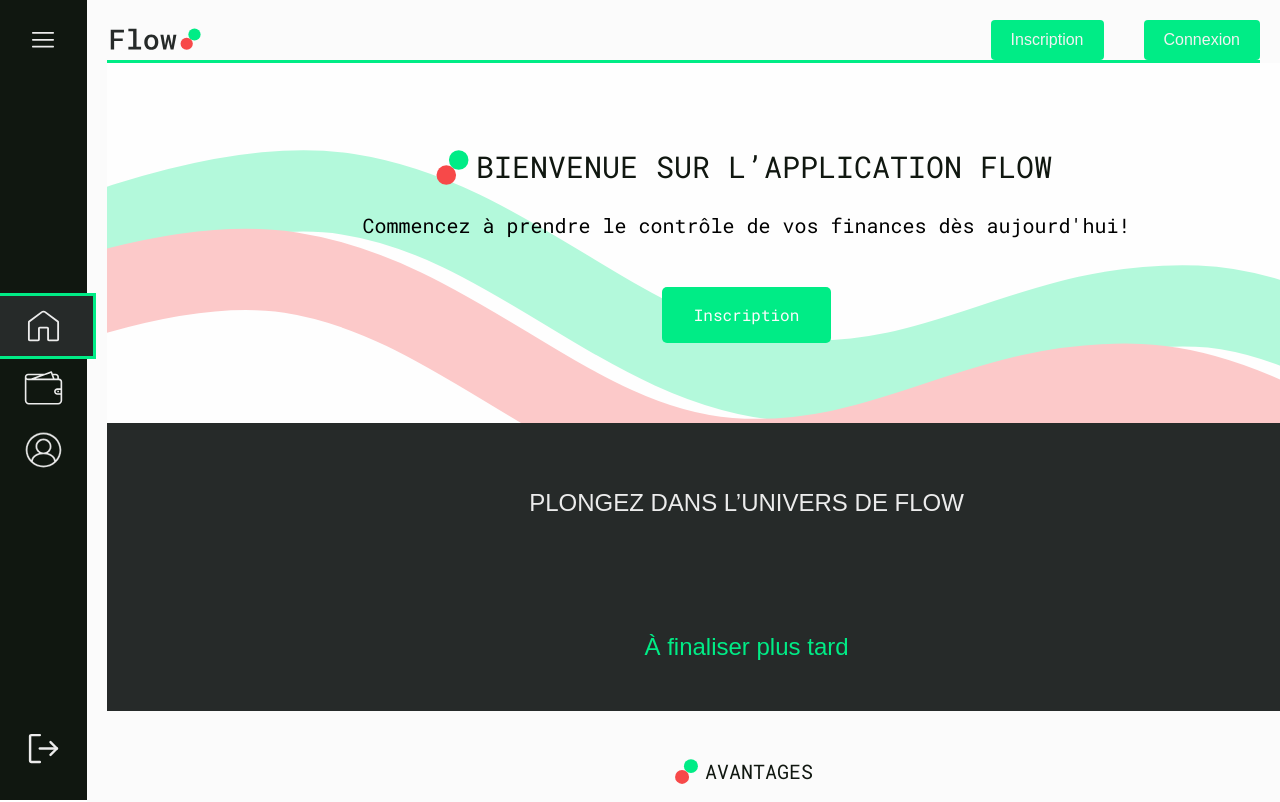
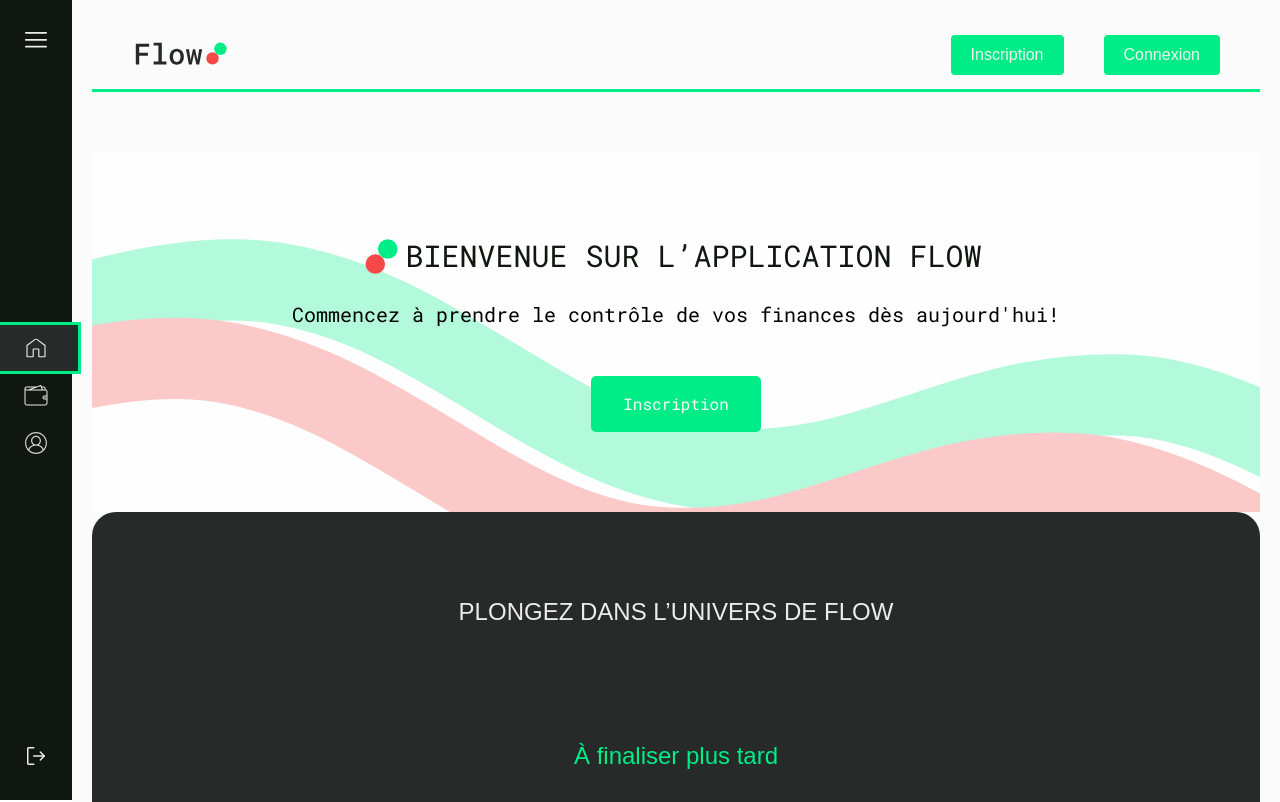
Before and after one commit to Big-pun/projet-synthese, a Vue app: page /accueil in a window 1280 px wide. Shown: the top 802 px of the page. Built offline with nearby package versions, Linux system fonts and the light colour scheme.

Commit message:
Adjustments to the homepage, margin, button, and class

```diff
--- a/package.json
+++ b/package.json
@@ -13,12 +13,11 @@
   "dependencies": {
     "@fortawesome/fontawesome-free": "^6.7.2",
     "@tailwindcss/vite": "^4.0.9",
-
     "@vuelidate/core": "^2.0.3",
     "@vuelidate/validators": "^2.0.4",
     "axios": "^1.8.2",
     "pinia": "^3.0.1",
-    "sweetalert2": "^11.17.2",
+    "sweetalert2": "^11.6.13",
     "tailwindcss": "^4.0.9",
     "vue": "^3.5.13",
     "vue-router": "^4.5.0",
--- a/src/assets/styles/main.css
+++ b/src/assets/styles/main.css
@@ -1,13 +1,3 @@
-* {
-    margin: 0;
-}
-
-main {
-    width: 100vw;
-    min-height: 100vh;
-  }
-
-
 @import "tailwindcss";
 
 @theme {
--- a/src/components/general/Footer.vue
+++ b/src/components/general/Footer.vue
@@ -6,16 +6,8 @@ export default {
 
 <template scoped>
 
-  <div class="w-screen border-accent1 mt-16 border-2"></div>
+  <footer class="flex items-center justify-between w-full max-w-1400px my-0 mx-auto border-t-3 border-accent1 mt-15">
 
-  <div class="flex w-screen justify-center">
-    <footer class="m-auto w-7xl">
-      <!-- Container -->
-
-      <div class="flex flex-col item-center">
-        <!-- Component -->
-
-        <!--VOIR SI ON L'A MET PARTOUT OU NON-->
         <div class="flex flex-col justify-center items-center md:flex-row md:justify-between py-5 w-full">
         <!-- LOGO -->
           <img
@@ -112,9 +104,7 @@ export default {
             </div>
           </div>
         </div>
-      </div>
-    </footer>
-  </div>
+  </footer>
 </template>
 
 <style scoped>
--- a/src/components/general/Header.vue
+++ b/src/components/general/Header.vue
@@ -40,4 +40,5 @@ const showSignup = ref(false);
 const showLogin = ref(false);
 </script>
 
-<style scoped></style>
+<style scoped>
+</style>
--- a/src/components/home/HomeCallToAction.vue
+++ b/src/components/home/HomeCallToAction.vue
@@ -2,21 +2,41 @@
 </script>
 
 <template scoped>
-  <div class="flex w-screen justify-center">
-    <section class="m-auto w-full">
-      <div class="bg-gray py-20">
+    <section class="lex items-center justify-between w-full max-w-1400px my-0 mx-auto">
+      <div class="flex flex-col justify-center items-center p-15 w-full bg-gray rounded-3xl">
         <div class="flex flex-col items-center justify-center">
-          <img src="@/assets/img/logoNom-White.svg" alt="Flow icon" class="w-[120px] pb-8 sm:pb-0 hover:animate-spin" > <!--Je me suis amusé ;), c'est peut-être trop-->
-          <h2 class="text-dark-gray py-8 text-4xl/normal text-center uppercase">Prêt(e) à rejoindre Flow et gérer<br> ton budget en quelques clics?</h2>
+          <img src="@/assets/img/logoNom-White.svg" alt="Flow icon" class="w-[120px] pb-8 sm:pb-0" > <!--Je me suis amusé ;), c'est peut-être trop-->
+          <h2 class="text-dark-gray py-8 text-4xl/normal text-center uppercase">Prêt(e) à rejoindre Flow et gérer ton budget en quelques clics?</h2>
         </div>
         <!--À VOIR SI ON REMPLACE LA CLASS DE P PAR UNE CLASS DANS LE THEME-->
         <p class="text-center text-base text-white">Inscris toi des maintenant et profite de l’ensemble de l’application gratuitement</p>
         <div class="flex justify-center pt-12">
-          <a class="font-(family-name:--font-roboto) text-center text-white bg-accent1 py-4 px-8 rounded-[5px]">Inscription</a>
+          <button  @click="showSignup = true" class="font-(family-name:--font-roboto) text-center text-white bg-accent1 hover:bg-hover py-4 px-8 rounded-[5px]">Inscription</button>
         </div>
       </div>
     </section>
-  </div>
+
+     <!-- Modale pour l'Inscription -->
+  <Modal :isOpen="showSignup" @close="showSignup = false">
+    <SubscriptionForm @closeModal="showSignup = false" />
+  </Modal>
+
+  <!-- Modale pour la Connexion -->
+  <Modal :isOpen="showLogin" @close="showLogin = false">
+    <ConnexionForm @closeModal="showLogin = false" />
+  </Modal>
 </template>
 
+<script setup>
+  import { ref } from "vue";
+  import Modal from "@/components/general/Modal.vue";
+  import SubscriptionForm from "@/components/connexion/SubscriptionForm.vue";
+  import ConnexionForm from "@/components/connexion/ConnexionForm.vue";
+
+  // États pour gérer l'affichage des modales
+  const showSignup = ref(false);
+  const showLogin = ref(false);
+</script>
+
+
 <style></style>
--- a/src/components/home/HomeFeatures.vue
+++ b/src/components/home/HomeFeatures.vue
@@ -1,7 +1,7 @@
 <script>
 </script>
 
-<template scoped> <!--ATTENTION LES FONTES NE CORRESPONT PAS À LA MAQUETTE, AJUSTEMENT REQUIS POUR LE H4-->
+<template scoped>
  <div class="flex justify-center">
 
   <section class="m-auto md:w-[50%] w-[90%] pt-10">
--- a/src/components/home/HomeHero.vue
+++ b/src/components/home/HomeHero.vue
@@ -1,22 +1,56 @@
-<script setup>
-</script>
+<template scoped>
 
-<template scoped>
-  <div class="flex w-screen justify-center">
-    <section class="m-auto w-full">
+<section class="flex items-center w-full max-w-1400px my-0 mx-auto mt-15">
+  <div class="flex flex-col w-full">
       <div class="bg-[url(@/assets/img/Swirls.svg)] bg-no-repeat bg-cover bg-center py-20">
         <div class="flex flex-col sm:flex-row items-center justify-center pb-5">
-          <img src="@/assets/img/logo.svg" alt="Flow icon" class="w-[35px] pb-8 sm:pb-0 hover:animate-spin" > <!--Je me suis amusé ;), c'est peut-être trop-->
-          <h1 class="text-black p-[6px] text-center uppercase">Bienvenue sur l’application flow</h1>
+          <img
+            src="@/assets/img/logo.svg"
+            alt="Flow icon"
+            class="w-[35px] pb-8 sm:pb-0 hover:animate-spin"
+          />
+          <!--Je me suis amusé ;), c'est peut-être trop-->
+          <h1 class="text-black p-[6px] text-center uppercase">
+            Bienvenue sur l’application flow
+          </h1>
         </div>
         <!--À VOIR SI ON REMPLACE LA CLASS DE P PAR UNE CLASS DANS LE THEME-->
-        <p class="text-center text-xl">Commencez à prendre le contrôle de vos finances dès aujourd'hui!</p>
+        <p class="text-center text-xl">
+          Commencez à prendre le contrôle de vos finances dès aujourd'hui!
+        </p>
         <div class="flex justify-center pt-12">
-          <a class="font-(family-name:--font-roboto) text-center text-white bg-accent1 py-4 px-8 rounded-[5px]">Inscription</a>
+          <button
+            @click="showSignup = true"
+            class="font-(family-name:--font-roboto) text-center text-white bg-accent1 hover:bg-hover py-4 px-8 rounded-[5px]"
+          >
+            Inscription
+          </button>
+        </div>
       </div>
     </div>
 </section>
-  </div>
+  <!-- Modale pour l'Inscription -->
+  <Modal :isOpen="showSignup" @close="showSignup = false">
+    <SubscriptionForm @closeModal="showSignup = false" />
+  </Modal>
+
+  <!-- Modale pour la Connexion -->
+  <Modal :isOpen="showLogin" @close="showLogin = false">
+    <ConnexionForm @closeModal="showLogin = false" />
+  </Modal>
 </template>
 
-<style></style>
+<script setup>
+  import { ref } from "vue";
+  import Modal from "@/components/general/Modal.vue";
+  import SubscriptionForm from "@/components/connexion/SubscriptionForm.vue";
+  import ConnexionForm from "@/components/connexion/ConnexionForm.vue";
+
+  // États pour gérer l'affichage des modales
+  const showSignup = ref(false);
+  const showLogin = ref(false);
+</script>
+
+<style scoped>
+
+</style>
--- a/src/components/home/HomeReviews.vue
+++ b/src/components/home/HomeReviews.vue
@@ -2,8 +2,9 @@
 </script>
 
 <template scoped>
-  <div class="flex justify-center item-center w-screen">
-    <section class="test flex flex-col item-center m-auto md:w-[80%] w-[90%] py-20">
+
+    <section class="flex items-center justify-between w-full max-w-1400px my-0 mx-auto mt-15">
+      <div class="flex flex-col justify-center items-center py-5 w-full">
 
         <!--TITRE-->
         <div class="flex items-center justify-center sm:pb-5 pb-20">
@@ -13,7 +14,7 @@
 
         <!--Blocs des avis des utilisateurs-->
         <div class="pb-20">
-          <div class="relative flex flex-col item-center bg-[#F2f2f2] p-10 rounded-xl max-w-7xl">
+          <div class="m-auto relative flex flex-col item-center bg-[#F2f2f2] p-10 rounded-xl max-w-7xl">
             <h4 class="font-roboto text-accent2 uppercase">Enfin une app de budget qui ne me prend pas la tête!</h4>
             <p class="py-6">Grâce à Flow, j’ai une vision claire de mes dépenses et j’ai pu mettre de côté pour mon voyage. J’adore la fonction de transactions récurrentes, ça change tout!</p>
             <p class="text-right"><strong>— Maxime, 22 ans, étudiant en ingénierie</strong></p>
@@ -27,7 +28,7 @@
         </div>
 
         <div class="pb-20">
-          <div class="relative flex flex-col item-center bg-[#F2f2f2] p-10 rounded-xl max-w-7xl">
+          <div class="m-auto relative flex flex-col item-center bg-[#F2f2f2] p-10 rounded-xl max-w-7xl">
             <h4 class="font-roboto text-accent1 uppercase">Enfin une app de budget qui ne me prend pas la tête!</h4>
             <p class="py-6">Grâce à Flow, j’ai une vision claire de mes dépenses et j’ai pu mettre de côté pour mon voyage. J’adore la fonction de transactions récurrentes, ça change tout!</p>
             <p class="text-right"><strong>— Maxime, 22 ans, étudiant en ingénierie</strong></p>
@@ -42,7 +43,7 @@
 
 
         <div class="pb-20">
-          <div class="relative flex flex-col item-center bg-[#F2f2f2] p-10 rounded-xl max-w-7xl">
+          <div class="m-auto relative flex flex-col item-center bg-[#F2f2f2] p-10 rounded-xl max-w-7xl">
             <h4 class="font-roboto text-accent2 uppercase">Enfin une app de budget qui ne me prend pas la tête!</h4>
             <p class="py-6">Grâce à Flow, j’ai une vision claire de mes dépenses et j’ai pu mettre de côté pour mon voyage. J’adore la fonction de transactions récurrentes, ça change tout!</p>
             <p class="text-right"><strong>— Maxime, 22 ans, étudiant en ingénierie</strong></p>
@@ -54,9 +55,9 @@
             </div>
           </div>
         </div>
-
+      </div>
     </section>
-  </div>
+  <!-- </div> -->
 </template>
 
 <style>
--- a/src/components/home/HomeScreenShots.vue
+++ b/src/components/home/HomeScreenShots.vue
@@ -1,10 +1,15 @@
 <script setup>
 </script>
 
+
 <template scoped>
-  <section class="bg-gray w-screen">
-    <h2 class="text-center pt-16 pb-12 uppercase text-dark-gray">Plongez dans l’univers de Flow</h2>
-    <h2 class="text-center pt-16 pb-12">À finaliser plus tard</h2>
+  <section class="flex items-center justify-between w-full max-w-1400px my-0 mx-auto">
+
+    <div class="flex flex-col justify-center items-center py-5 w-full bg-gray rounded-3xl">
+      <h2 class="text-center pt-16 pb-12 uppercase text-dark-gray">Plongez dans l’univers de Flow</h2>
+      <h2 class="text-center pt-16 pb-12">À finaliser plus tard</h2>
+    </div>
+
   </section>
 </template>
 
```
Also changed, not shown: 1 other file (tests, documents, lock files or other folders). Lines whose indentation alone changed are shown as unchanged.
